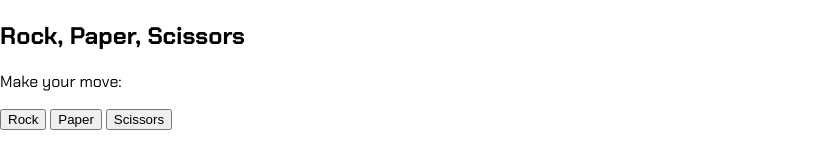
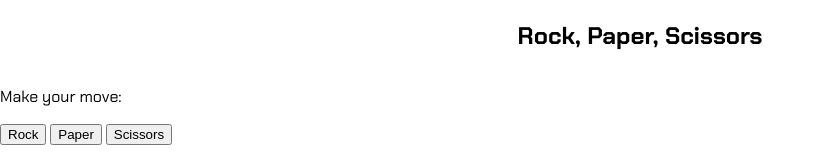
Before and after one commit to EmaMiha/Rock-Paper-Scissors, a plain HTML site: page index.html in a window 1280 px wide. Shown: the top 152 px of the page, without its empty margins (0-825 px from the left). Drawn offline with Linux system fonts and the light colour scheme.

Commit message:
Styling the header of CSS

```diff
--- a/assets/css/style.css
+++ b/assets/css/style.css
@@ -9,3 +9,8 @@ body {
     font-family: 'Chakra Petch', sans-serif;
     margin: 0;
 }
+
+header {
+    text-align: center;
+    height: 50px;
+}
```
